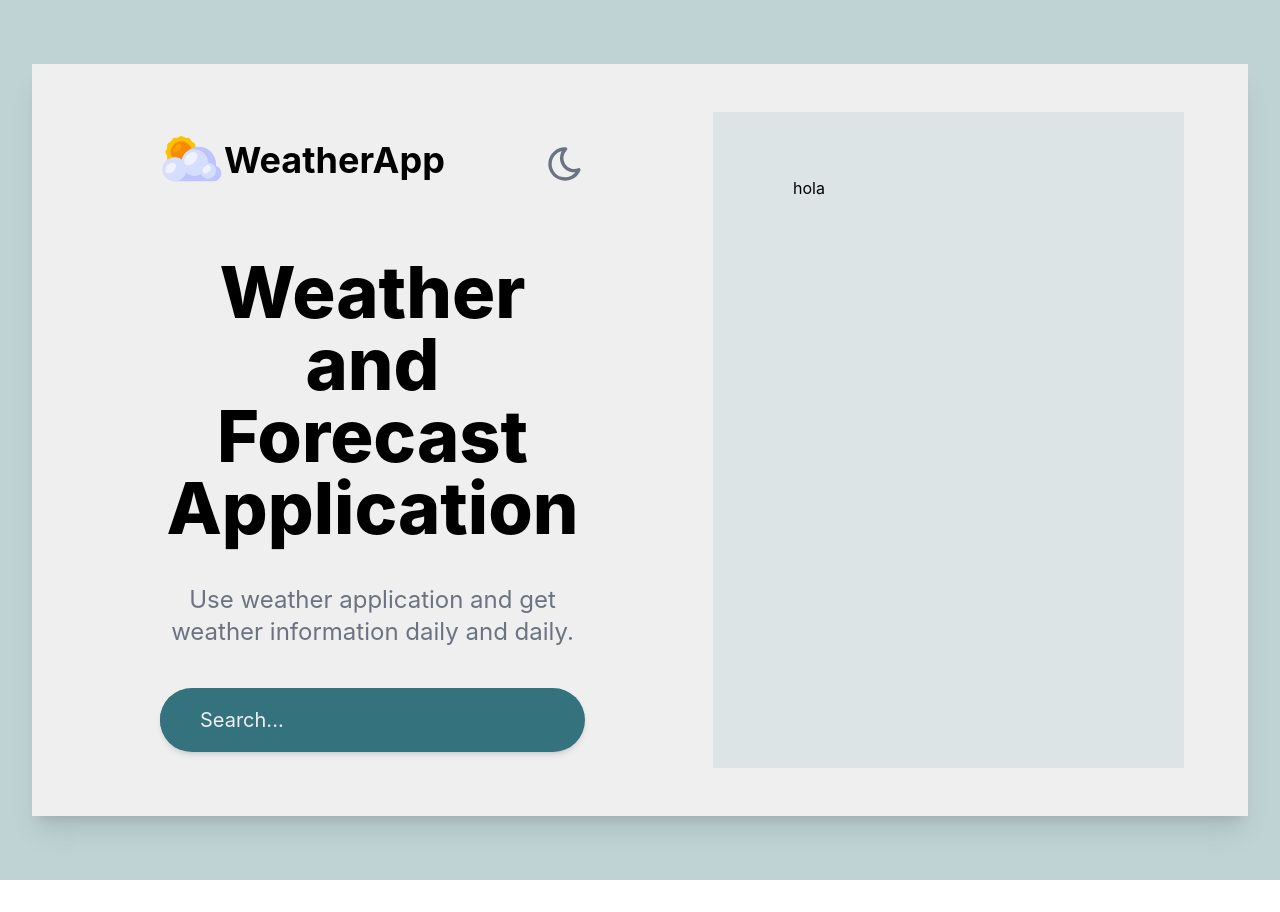
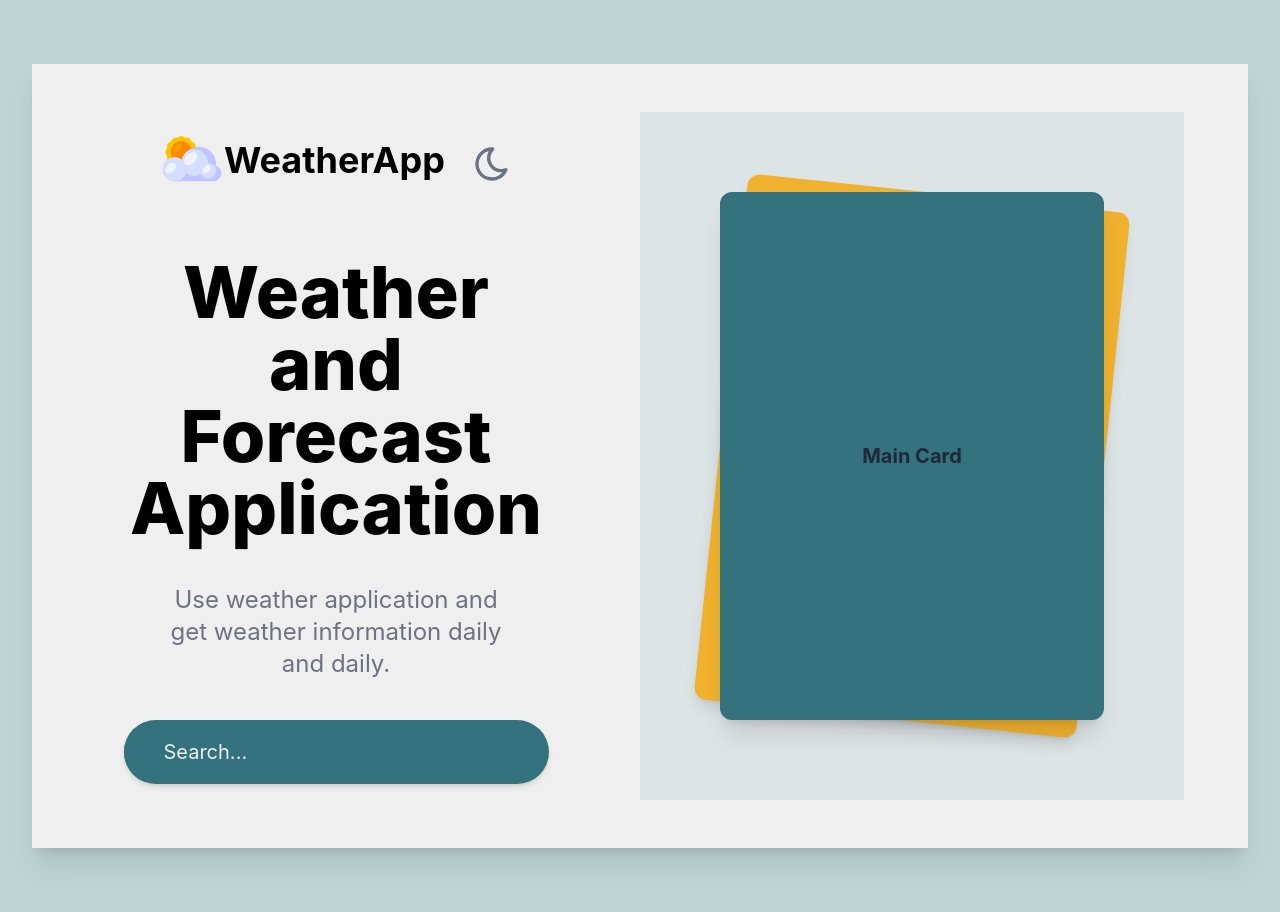
Before and after one commit to norly96/weatherApp-TS, a React (Vite) app: page / in a window 1280 px wide. Before the commit the page ends 880 px from the top, so only its background shows below. Built offline with nearby package versions, Linux system fonts and the light colour scheme.

Commit message:
design the card

```diff
--- a/src/App.tsx
+++ b/src/App.tsx
@@ -5,10 +5,10 @@ function App() {
   return (
     <main className="min-h-screen flex px-8 py-16 bg-light-cyan-background dark:bg-black">
       <div className=" flex bg-light-white dark:bg-dark-green shadow-xl w-full">
-        <section className="w-full">
+        <section className="w-6/12">
           <SectionLeft />
         </section>
-        <section className="bg-light-right-background dark:bg-dark-right-background my-12 mr-16 w-full">
+        <section className="bg-light-right-background dark:bg-dark-right-background my-12 mr-16 w-6/12">
           <SectionRight />
         </section>{" "}
       </div>
--- a/src/components/SectionRight.tsx
+++ b/src/components/SectionRight.tsx
@@ -1,9 +1,11 @@
-import React from "react";
+import Card from "./ui/Card";
 
 const SectionRight = () => {
   return (
-    <div className="px-20 py-16 h-full">
-      <div className="bg-dark-beige rounded-lg h-full">hola</div>
+    <div className="px-20 h-full">
+      <div className="bg-dark-beige rounded-lg py-20 h-full w-auto">
+        <Card />
+      </div>
     </div>
   );
 };
--- /dev/null
+++ b/src/components/ui/Card.tsx
@@ -0,0 +1,15 @@
+const Card = () => {
+  return (
+    <div className="relative h-full w-full flex items-center justify-center">
+      {/* Rotate Card */}
+      <div className="absolute inset-0 transform rotate-6 bg-yellow-orange rounded-xl shadow-lg h-full w-full"></div>
+
+      {/* Principal Card */}
+      <div className="relative bg-green-card rounded-xl shadow-xl p-6 h-full w-full flex items-center justify-center">
+        <h2 className="text-xl font-bold text-gray-800">Main Card</h2>
+      </div>
+    </div>
+  );
+};
+
+export default Card;
```
